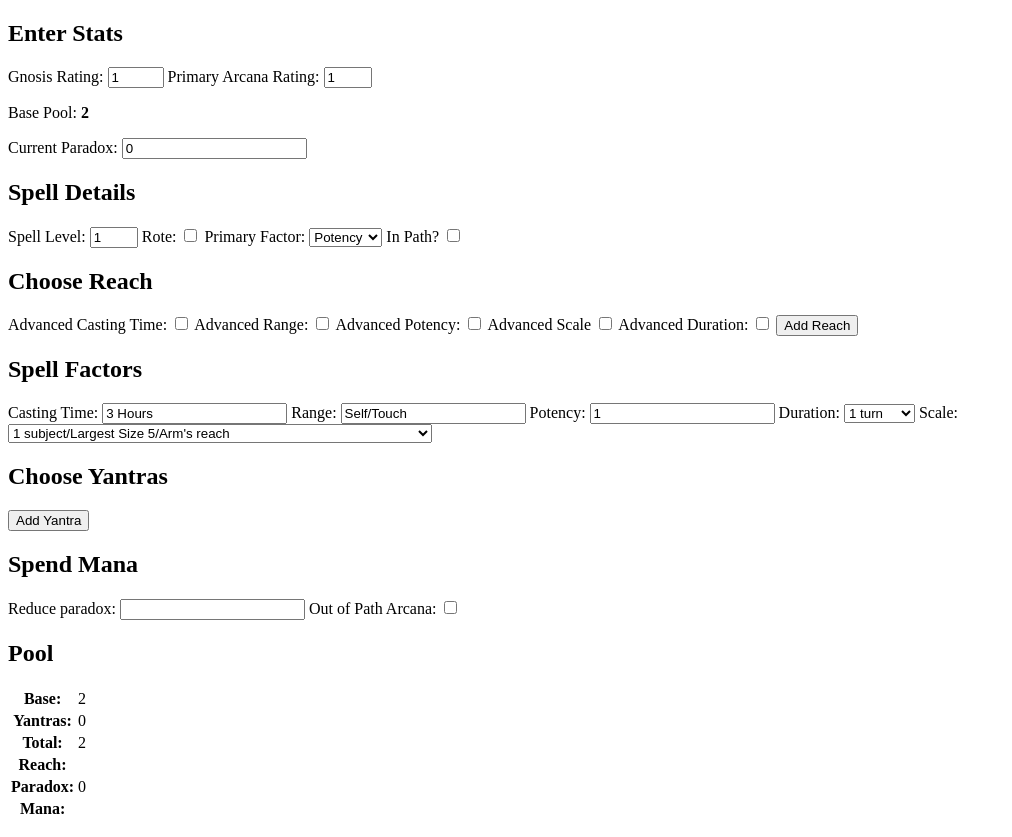
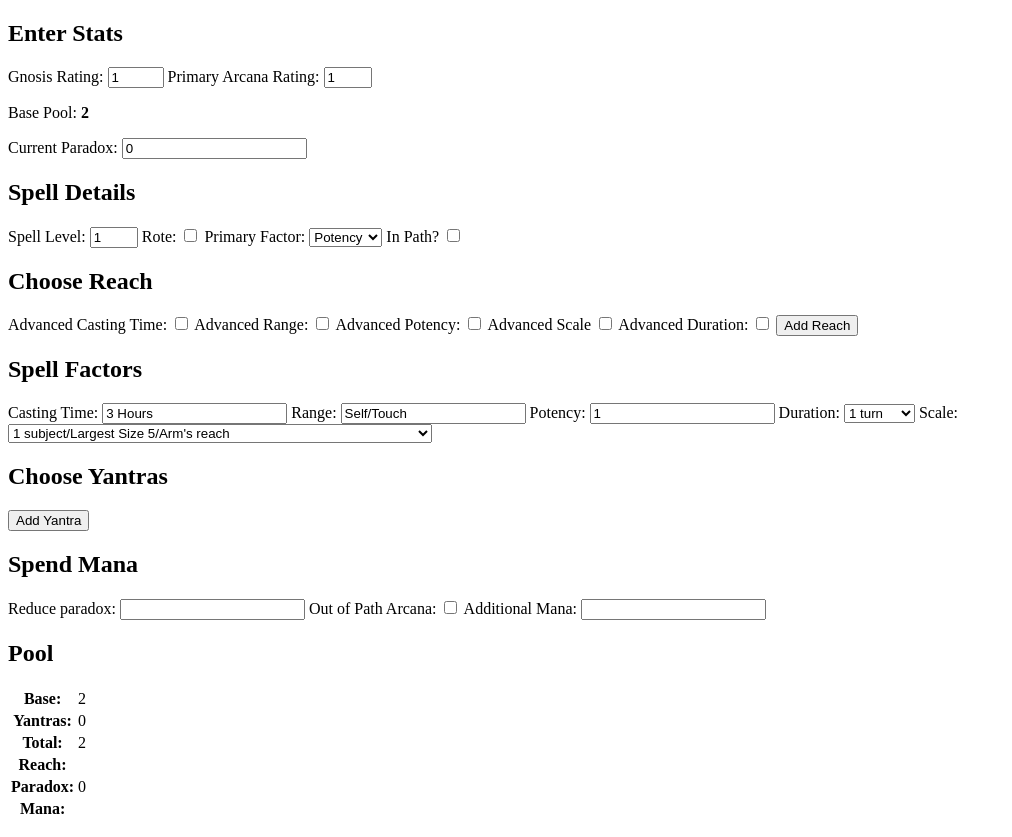
Before and after one commit to further-reading/spellslinger, a plain HTML site: page code/index.html in a window 1280 px wide. Shown: the whole page, without its empty margins (0-1012 px from the left). Drawn offline with Linux system fonts and the light colour scheme.

Commit message:
Adding additional mana spent

```diff
--- a/code/index.html
+++ b/code/index.html
@@ -84,7 +84,8 @@
             <input type="number" id="mparadox" name="mparadox" min="0">
             <label for="out_path">Out of Path Arcana:</label>
             <input type="checkbox" id="out_path" name="out_path">
-            <!-- Button To add new mana -->
+            <label for="mextra">Additional Mana:</label>
+            <input type="number" id="mextra" name="mextra" min="0">
             <p class="mwarning"></p>
         </form>
     </section>
```
